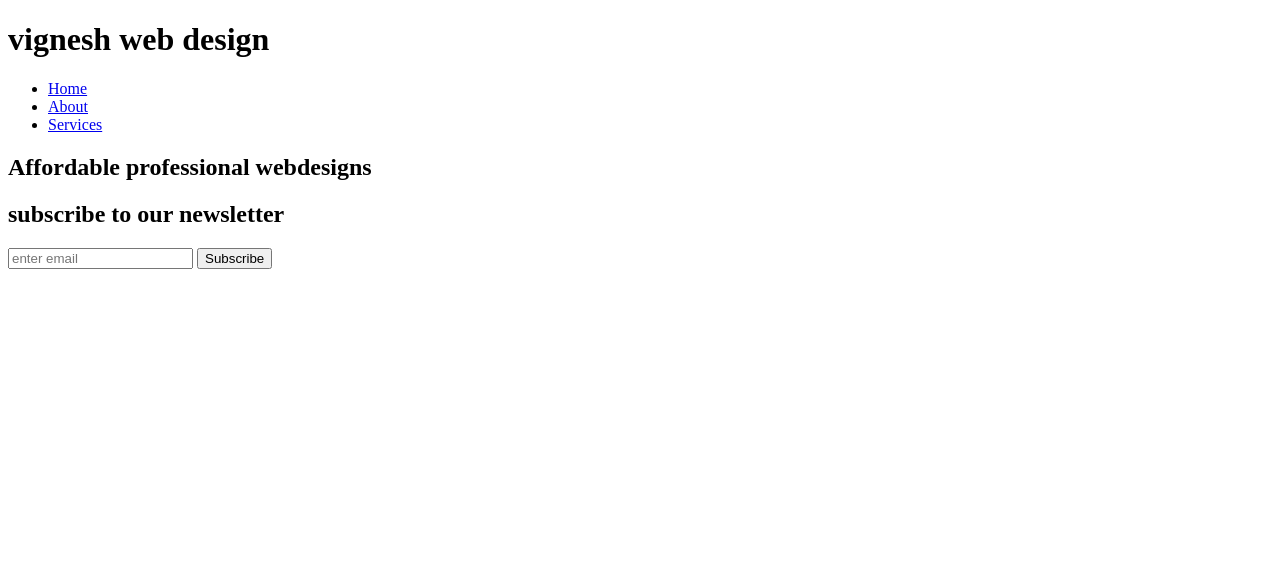
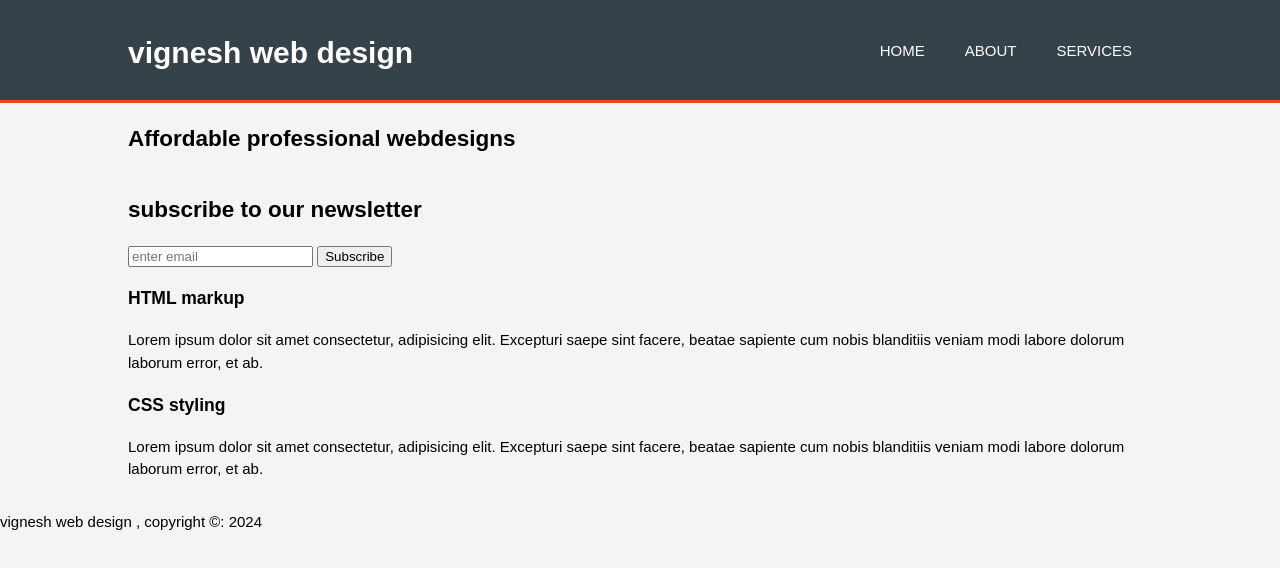
Before and after one commit to Vigneshsri2002/HTML-css-project, a plain HTML site: page Landing-page/index.html in a window 1280 px wide. Drawn offline with Linux system fonts and the light colour scheme.

Commit message:
file landing page modified

```diff
--- a/Landing-page/index.html
+++ b/Landing-page/index.html
@@ -6,7 +6,77 @@
     <meta name="viewport" content="width=device-width, initial-scale=1.0">
     <title> vignesh Web design </title>
 </head>
+<style>
 
+
+
+
+body{
+    /* font-family: Arial, Helvetica, sans-serif;
+    font-size: 15px;
+    line-height: 1.5; */
+
+font:15px/1.5 Arial,Helvetica,sans-serif;
+
+padding:0;
+margin:0;
+background-color:#f4f4f4;
+}
+
+
+.container
+{
+    width:80%;
+    margin:auto;
+    overflow: hidden;
+}
+
+header
+{
+    background-color: #35424a;
+    color:#ffffff;
+    padding-top:30px;
+    min-height: 70px;
+    border-bottom:3px solid #e8491d;
+}
+header a
+{
+    text-decoration: none;
+    color:#ffffff;
+    text-transform: uppercase;
+}
+
+header ul
+{
+    margin:0;
+    padding:0;
+}
+header li
+{
+    float:left;
+    display: inline;
+    padding:0 20px 0 20px;
+
+}
+
+header #logo
+{
+    float:left;
+}
+
+
+header #logo h1
+{
+    margin: 0;
+    padding: 0;
+}
+
+header nav
+{
+    float:right;
+    margin-top: 10px;
+}
+</style>
 
 
 
@@ -40,6 +110,7 @@
 </header>
 
 
+
 <section id="content">
 
 <div class="container">
@@ -68,5 +139,38 @@
 
 </section>
 
+
+<section id="boxes">
+
+<div class="container">
+
+<div class="box">
+
+<h3> HTML markup </h3>
+<p> Lorem ipsum dolor sit amet consectetur, adipisicing elit. Excepturi saepe sint facere, beatae sapiente cum nobis blanditiis veniam modi labore dolorum laborum error, et ab.</p>
+
+</div>
+
+
+
+<div class="box">
+
+    <h3> CSS styling </h3>
+    <p> Lorem ipsum dolor sit amet consectetur, adipisicing elit. Excepturi saepe sint facere, beatae sapiente cum nobis blanditiis veniam modi labore dolorum laborum error, et ab.</p>
+
+    </div>
+
+</div>
+
+</section>
+
+
+<footer>
+
+<p> vignesh web design , copyright &copy: 2024</p>
+
+</footer>
+
+
 </body>
 </html>
```
